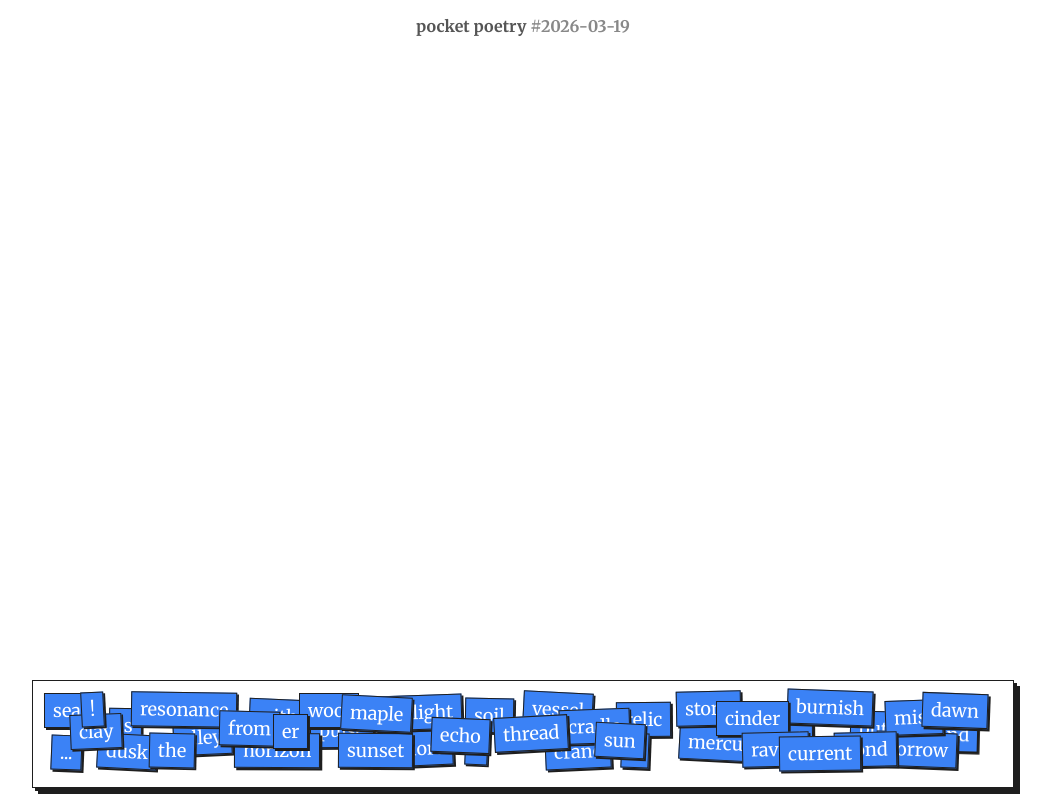
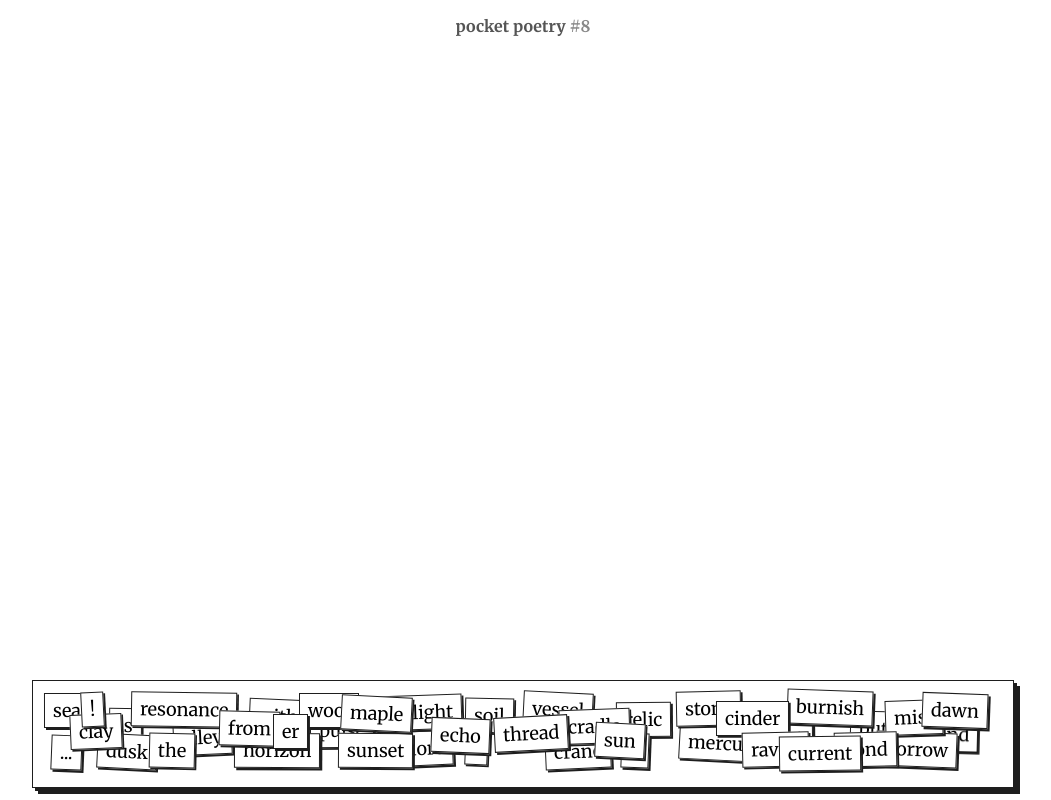
Before and after one commit to axelsoderberg/pocket-poetry, a SvelteKit app: page / in a window 1280 px wide. Shown: the whole page, without its empty margins (117-1168 px from the left). Built offline with nearby package versions, Linux system fonts and the light colour scheme.

Commit message:
title with incrementing number

```diff
--- a/src/lib/components/WordCard.svelte
+++ b/src/lib/components/WordCard.svelte
@@ -348,7 +348,6 @@
 	bind:this={cardElement}
 	class="word-card"
 	class:moving={isDragging}
-	class:in-word-box={isInWordBox}
 	onmousedown={onMouseDown}
 	onmouseenter={onMouseEnter}
 	onmouseleave={onMouseLeave}
@@ -381,9 +380,4 @@
 		cursor: grabbing;
 		transition: transform 0.2s ease;
 	}
-
-	.word-card.in-word-box {
-		background-color: #3b82f6;
-		color: #fff;
-	}
 </style>
--- a/src/routes/+page.server.ts
+++ b/src/routes/+page.server.ts
@@ -1,11 +1,34 @@
 import { buildDailyWords, DAILY_WORD_COUNT, getUtcDayKey } from '$lib/words/daily';
 import type { PageServerLoad } from './$types';
 
+const RELEASE_DAY_KEY = '2026-03-12';
+const MS_PER_DAY = 24 * 60 * 60 * 1000;
+
+function parseUtcDayKey(dayKey: string) {
+	const [year, month, day] = dayKey.split('-').map(Number);
+
+	if (!year || !month || !day) {
+		throw new Error(`Invalid day key: ${dayKey}`);
+	}
+
+	return Date.UTC(year, month - 1, day);
+}
+
+function getReleaseDayNumber(dayKey: string, releaseDayKey: string) {
+	const currentUtc = parseUtcDayKey(dayKey);
+	const releaseUtc = parseUtcDayKey(releaseDayKey);
+	const dayDiff = Math.floor((currentUtc - releaseUtc) / MS_PER_DAY);
+
+	return Math.max(1, dayDiff + 1);
+}
+
 export const load: PageServerLoad = () => {
 	const dayKey = getUtcDayKey();
+	const dayNumber = getReleaseDayNumber(dayKey, RELEASE_DAY_KEY);
 	const words = buildDailyWords(dayKey, DAILY_WORD_COUNT);
 
 	return {
+		dayNumber,
 		dayKey,
 		words
 	};
--- a/src/routes/+page.svelte
+++ b/src/routes/+page.svelte
@@ -57,7 +57,7 @@
 <main class="page">
 	<div>
 		<div class="header">
-			<h1 class="page-title">pocket poetry <span class="day-number">#{data.dayKey}</span></h1>
+			<h1 class="page-title">pocket poetry <span class="day-number">#{data.dayNumber}</span></h1>
 		</div>
 		<div class="word-box-shell" aria-hidden="true">
 			<div class="word-box" class:expanded={isExpanded} bind:this={wordBoxElement}></div>
```
